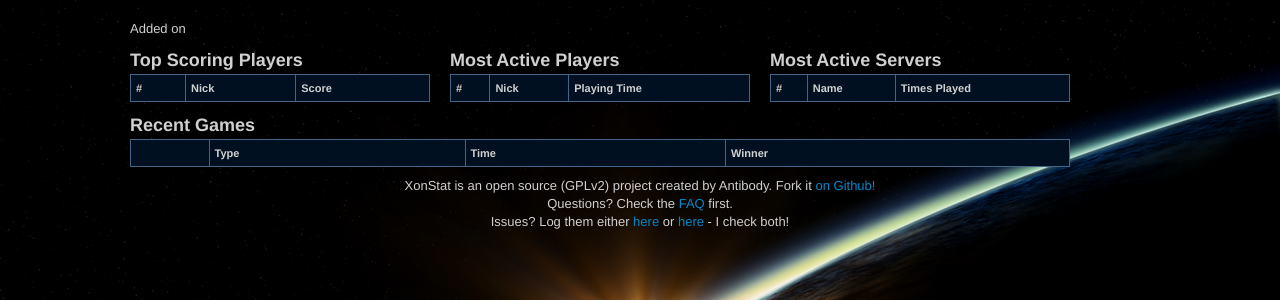
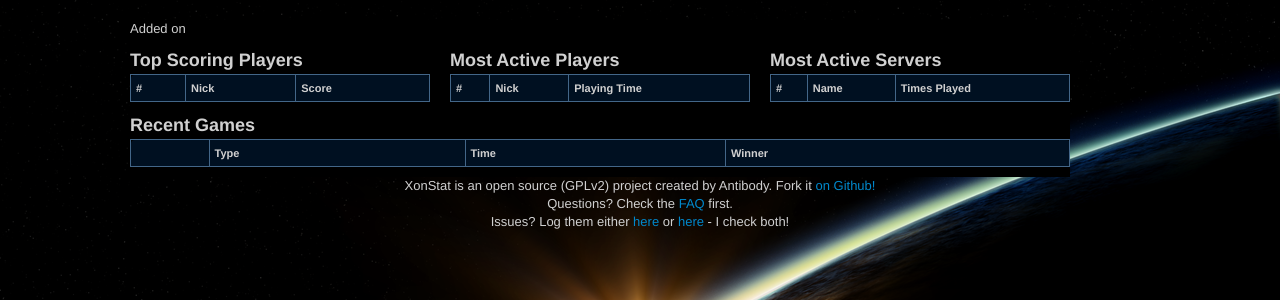
Before and after one commit to antzucaro/XonStat, a Python web app: template xonstat/templates/map_info.mako in a window 1280 px wide. Shown: the part 40-340 px from the top of the page. Run offline with Jinja, Linux system fonts and the light colour scheme; the template is opened without the code that fills it, so the values that code supplies are empty; some web fonts are replaced.

Commit message:
Make the background black, as the transparency was not working as well in IE and Chrome. Also add cursor to the weapons below the accuracy graph.

```diff
--- a/xonstat/static/css/style.css
+++ b/xonstat/static/css/style.css
@@ -3399,6 +3399,7 @@ a.thumbnail:hover {
   -moz-border-image: url(img/web_border.png) 85 85 85 stretch;
   -webkit-border-image: url(img/web_border.png) 72 85 85 stretch;
   -o-border-image: url(img/web_border.png) 96 96 96 stretch;
+  background-color: #000000;
   border-image: url(img/web_border.png) 96 96 96 stretch;
   border-width: 40px;
   left: -40px;
@@ -3463,6 +3464,7 @@ a.thumbnail:hover {
   list-style: none outside none;
 }
 .weapon-nav li {
+  cursor: pointer;
   float: left;
   margin-right: 10px;
 }
```
